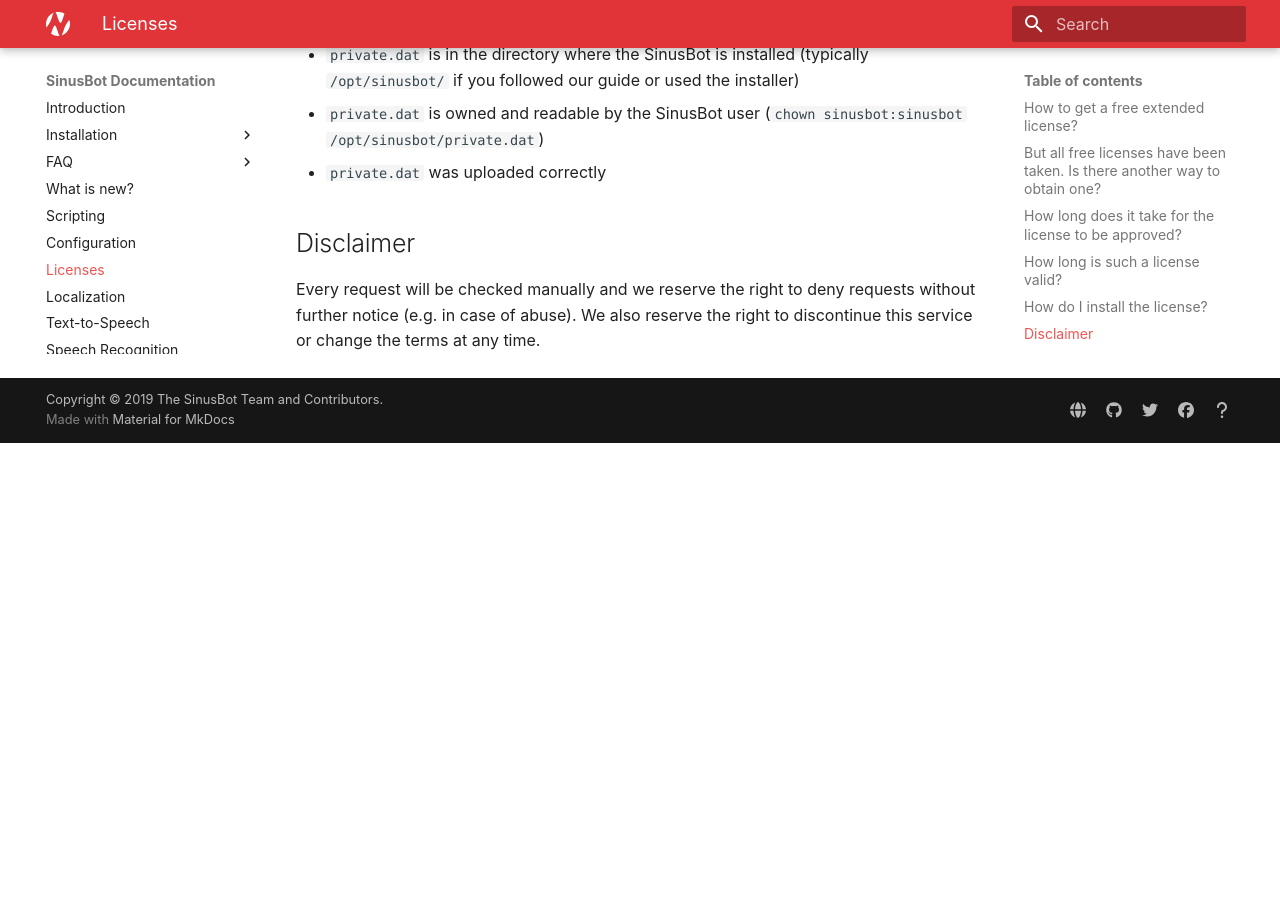
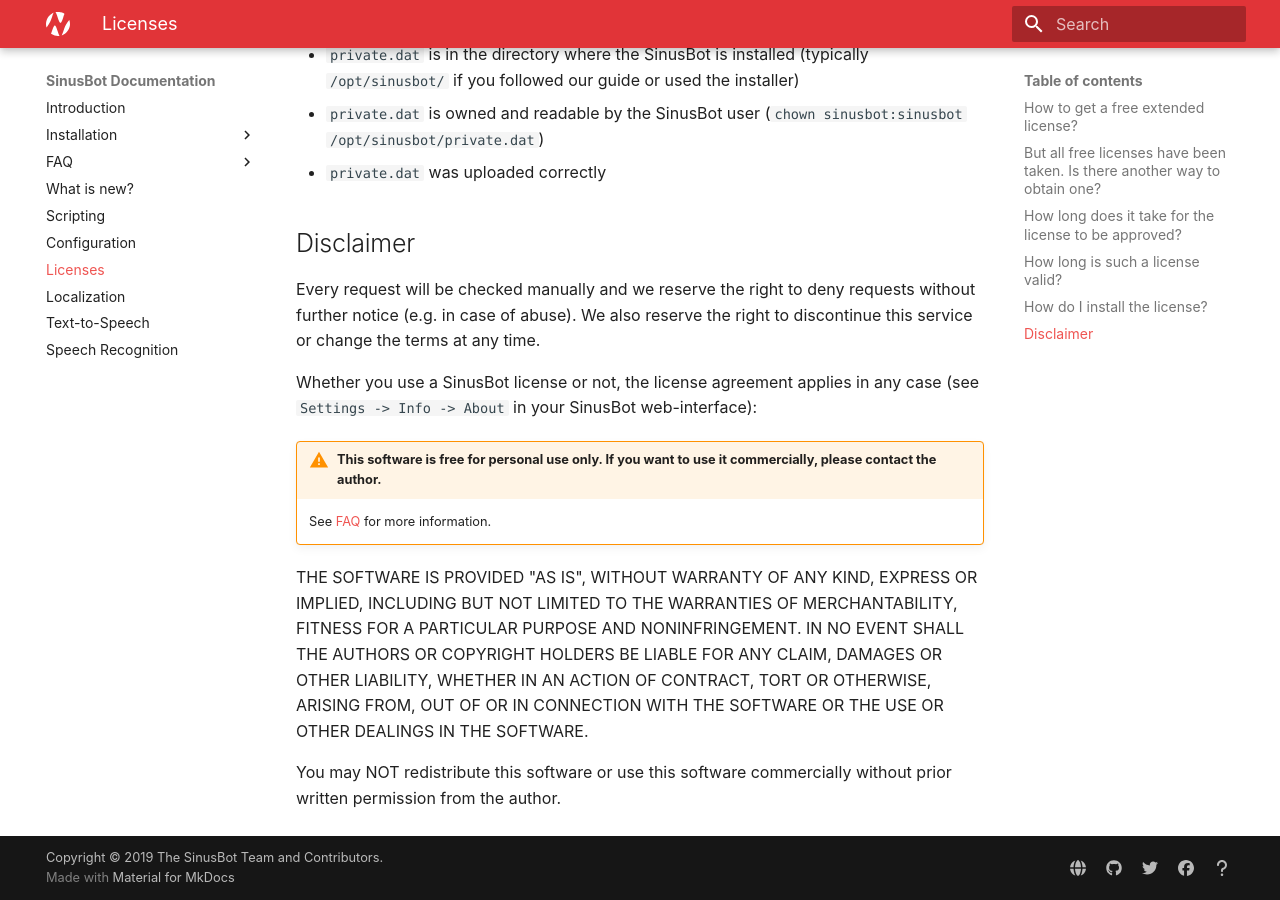
Before and after one commit to SinusBot/docs, an MkDocs documentation site: the page built from docs/licenses.md, in a window 1280 px wide and 900 px high, scrolled down 1414 px. Built offline with MkDocs 1.6.1 and Material for MkDocs 9.7.7, drawn with Linux system fonts in a browser that asks for light colours; before the commit the page ends 1857 px from its top, so only the background shows below that.

Commit message:
add License Terms to Disclaimer section

```diff
--- a/docs/licenses.md
+++ b/docs/licenses.md
@@ -39,3 +39,12 @@
 ## Disclaimer
 
 Every request will be checked manually and we reserve the right to deny requests without further notice (e.g. in case of abuse). We also reserve the right to discontinue this service or change the terms at any time.
+
+Whether you use a SinusBot license or not, the license agreement applies in any case (see `Settings -> Info -> About` in your SinusBot web-interface):
+
+!!! warning "This software is free for personal use only. If you want to use it commercially, please contact the author."
+    See [FAQ](https://sinusbot.github.io/docs/faq/general/#commercial-use) for more information.
+
+THE SOFTWARE IS PROVIDED "AS IS", WITHOUT WARRANTY OF ANY KIND, EXPRESS OR IMPLIED, INCLUDING BUT NOT LIMITED TO THE WARRANTIES OF MERCHANTABILITY, FITNESS FOR A PARTICULAR PURPOSE AND NONINFRINGEMENT. IN NO EVENT SHALL THE AUTHORS OR COPYRIGHT HOLDERS BE LIABLE FOR ANY CLAIM, DAMAGES OR OTHER LIABILITY, WHETHER IN AN ACTION OF CONTRACT, TORT OR OTHERWISE, ARISING FROM, OUT OF OR IN CONNECTION WITH THE SOFTWARE OR THE USE OR OTHER DEALINGS IN THE SOFTWARE.
+
+You may NOT redistribute this software or use this software commercially without prior written permission from the author.
```
